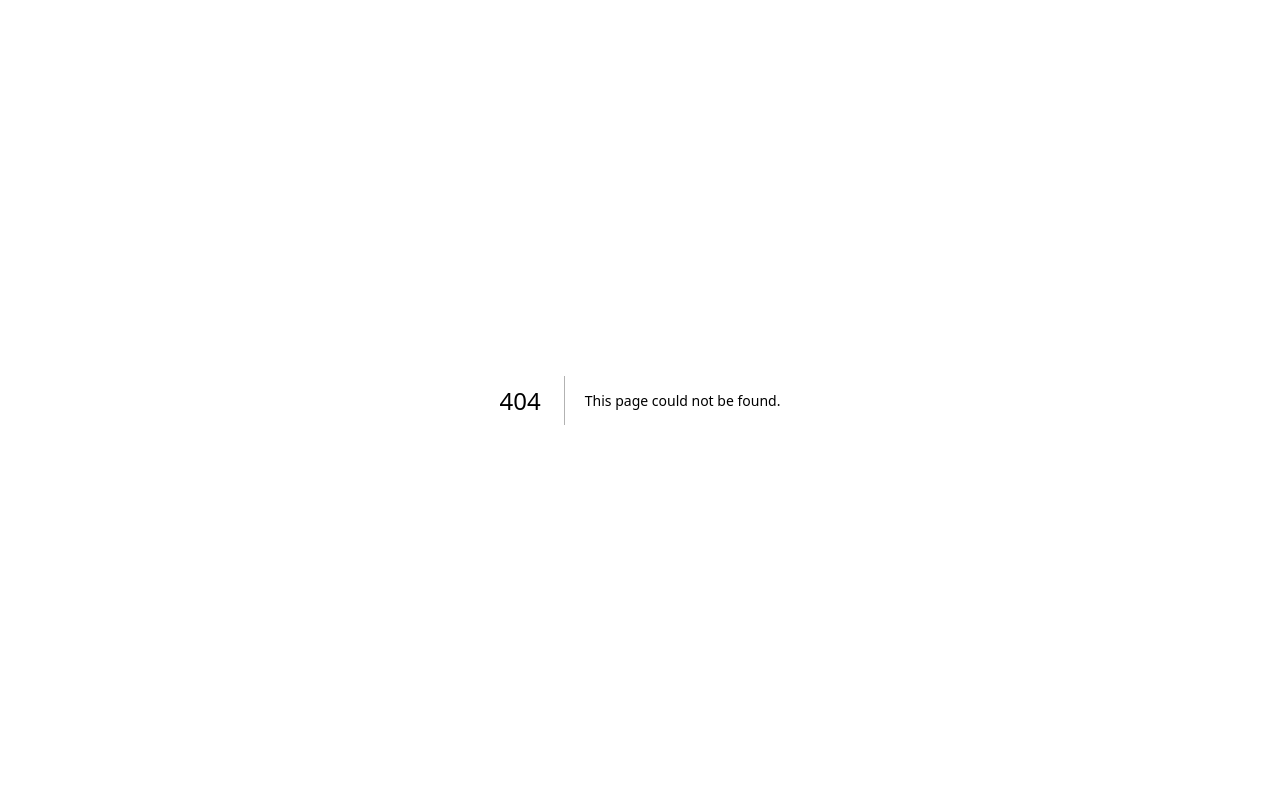
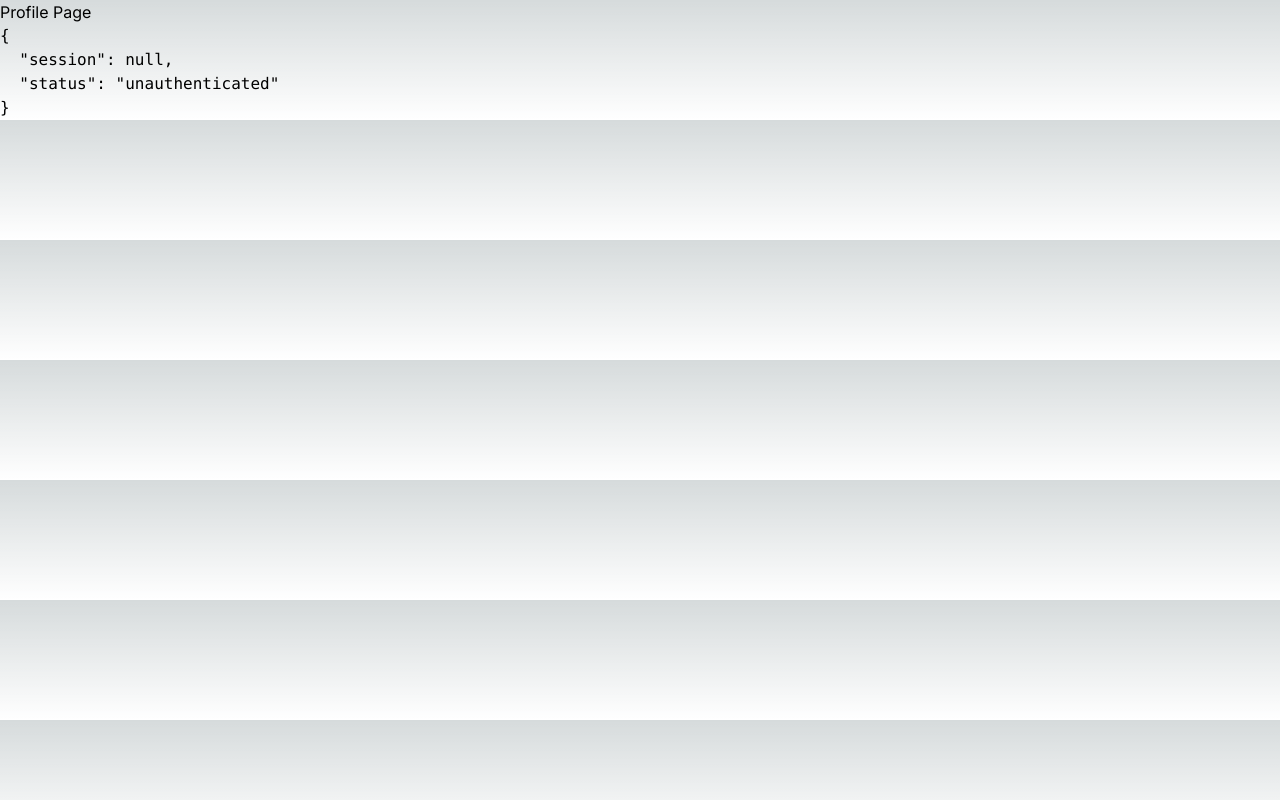
Before and after one commit to Alemar16/auth-mongodb, a Next.js app: page /dashboard/profile in a window 1280 px wide. Before the commit this address had no page. Built offline with nearby package versions, Linux system fonts and the light colour scheme; no server answers.

Commit message:
refactor(dashboard): Replace 'dashboard' page with a new 'profile' directory and 'page.tsx' for improved organization and to display user profile information more effectively

```diff
--- a/src/app/dashboard/page.tsx
+++ /dev/null
@@ -1,14 +0,0 @@
-"use client"
-
-import { useSession } from "next-auth/react"
-
-function DashboarPage() {
-  const { data: session, status } = useSession()
-
-  console.log({ session, status })
-  return (
-    <div>DashboarPage</div>
-  )
-}
-
-export default DashboarPage
--- /dev/null
+++ b/src/app/dashboard/profile/page.tsx
@@ -0,0 +1,25 @@
+"use client"
+
+import { useSession } from "next-auth/react"
+
+function ProfilePage() {
+  const { data: session, status } = useSession()
+
+  console.log({ session, status })
+  return (
+    <div>
+      <h1>Profile Page</h1>
+
+      <pre>{JSON.stringify(
+        {
+        session,
+        status,
+        }, null , 2
+      )}</pre>
+
+
+    </div>
+  )
+}
+
+export default ProfilePage
```
